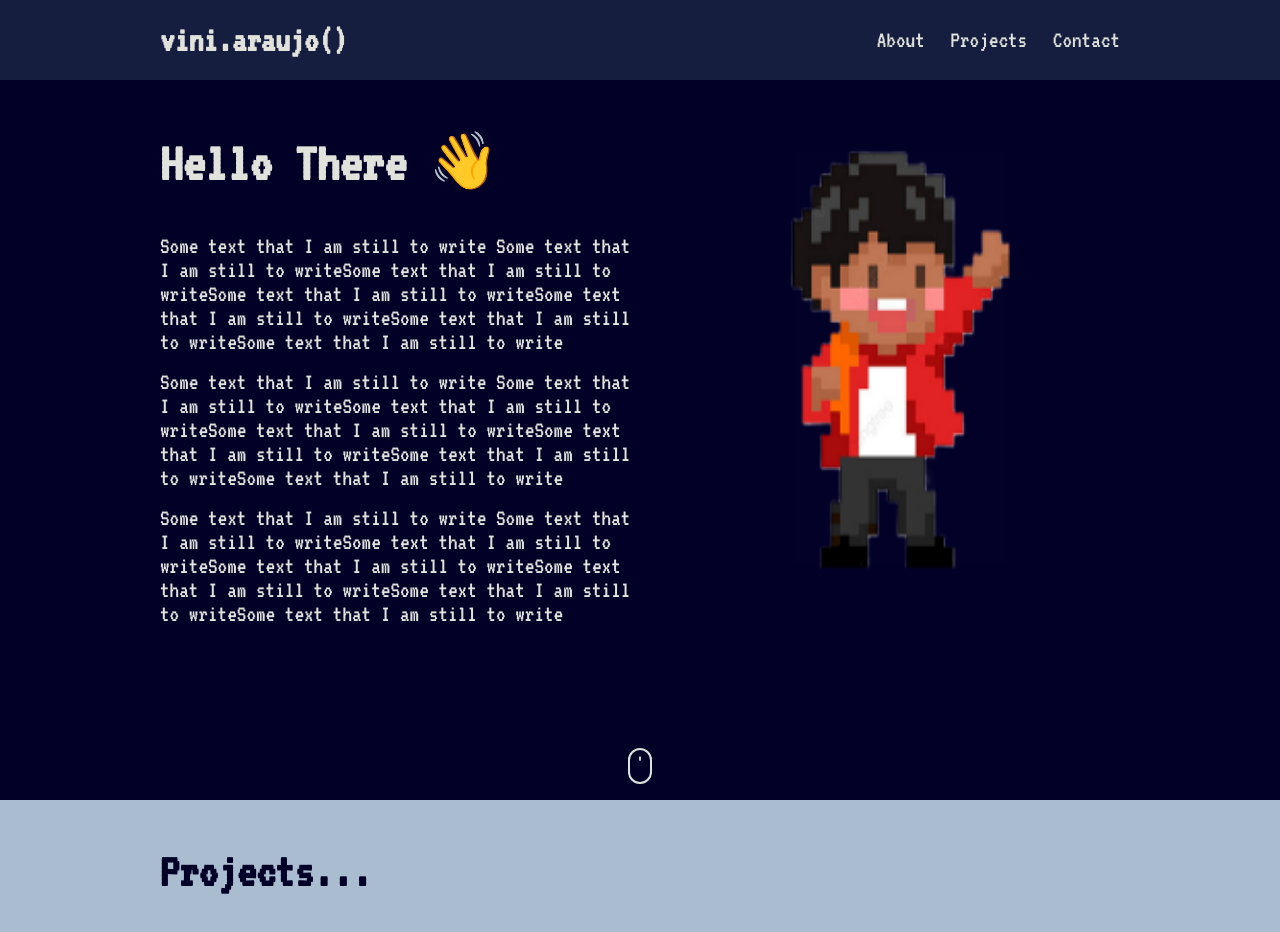
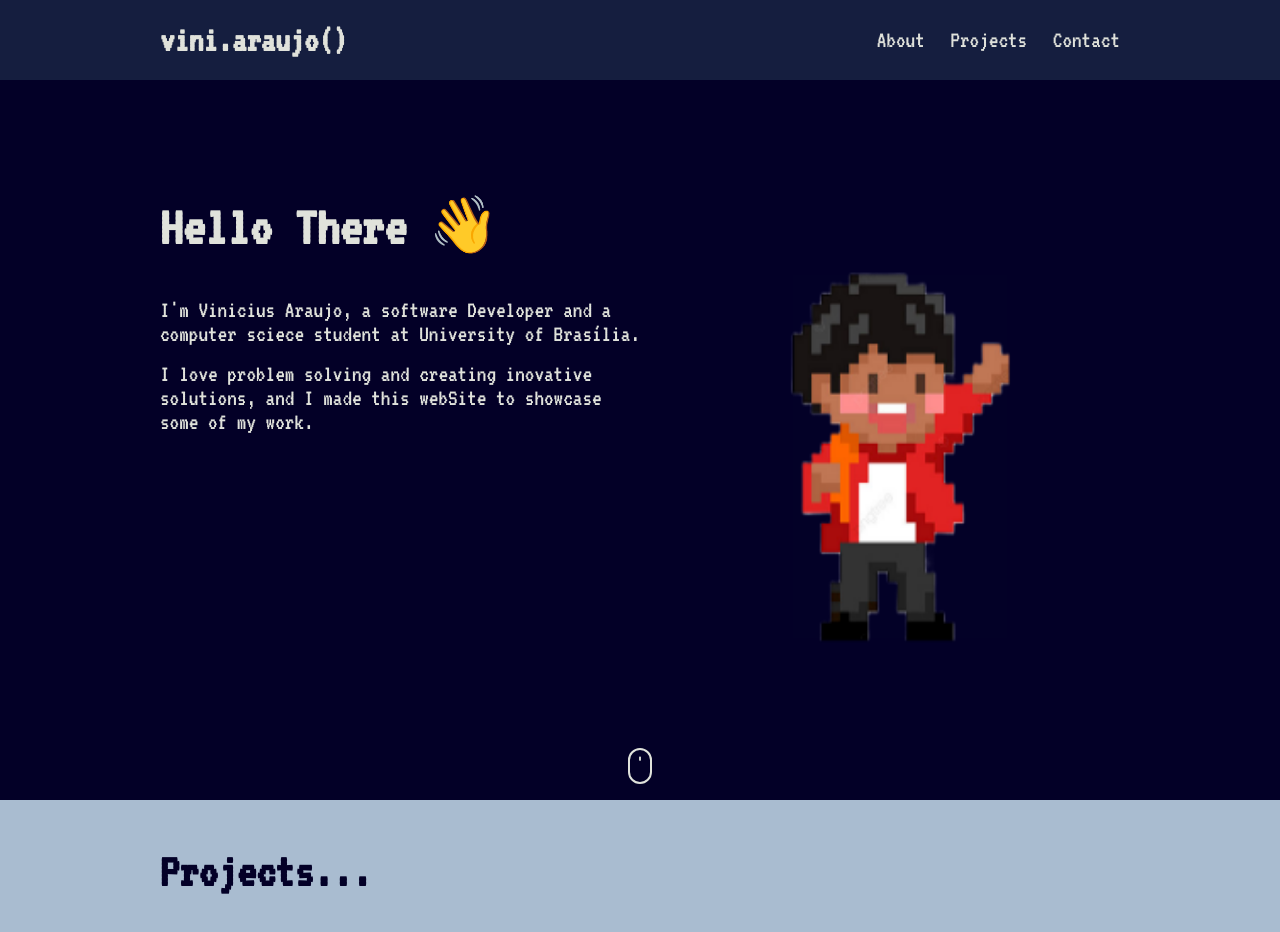
Before and after one commit to Vini-ara/devPortifolio, a React (Vite) app: page / in a window 1280 px wide. Shown: the top 932 px of the page. Built offline with nearby package versions, Linux system fonts and the light colour scheme.

Commit message:
feat: reactive styling started

```diff
--- a/src/components/header/styles.ts
+++ b/src/components/header/styles.ts
@@ -1,6 +1,10 @@
 import styled from 'styled-components';
 
-export const HeaderWrapper = styled.header`
+interface HeaderWrapperProps {
+  isVisible: boolean;
+}
+
+export const HeaderWrapper = styled.header<HeaderWrapperProps>`
   width: 100%;
   padding: 0 10rem;
   display: flex;
@@ -37,4 +41,8 @@ export const HeaderWrapper = styled.header`
       }
     }
   }
+
+  @media (max-width: 1024px) {
+    padding: 0 5rem;
+  }
 `
--- a/src/components/sections/about/index.tsx
+++ b/src/components/sections/about/index.tsx
@@ -1,5 +1,5 @@
 import React from "react";
-import { Wrapper, ScrollDownAnimation, Content } from './styles';
+import { Wrapper, ScrollDownAnimation, Content, ImgContainer } from './styles';
 
 import webDevPNG from '../../../assets/wavingLilDude.png';
 
@@ -10,17 +10,17 @@ export const About: React.FC = () => {
         <h2>Hello There <span>&#128075;</span></h2>
 
         <p>
-          Some text that I am still to write Some text that I am still to writeSome text that I am still to writeSome text that I am still to writeSome text that I am still to writeSome text that I am still to writeSome text that I am still to write
+          I'm Vinicius Araujo, a software Developer and a computer sciece student at University of Brasília.
         </p>
+
         <p>
-          Some text that I am still to write Some text that I am still to writeSome text that I am still to writeSome text that I am still to writeSome text that I am still to writeSome text that I am still to writeSome text that I am still to write
-        </p>
-        <p>
-          Some text that I am still to write Some text that I am still to writeSome text that I am still to writeSome text that I am still to writeSome text that I am still to writeSome text that I am still to writeSome text that I am still to write
+          I love problem solving and creating inovative solutions, and I made this webSite to showcase some of my work.
         </p>
       </Content>
 
-      <img src={webDevPNG} alt="web dev illustration" />
+      <ImgContainer>
+        <img src={webDevPNG} alt="web dev illustration" />
+      </ImgContainer>
 
       <ScrollDownAnimation>
         <div className="mouse">
@@ -28,7 +28,6 @@ export const About: React.FC = () => {
           </div>
         </div>
       </ScrollDownAnimation>
-
     </Wrapper>
   )
 }
--- a/src/components/sections/about/styles.ts
+++ b/src/components/sections/about/styles.ts
@@ -52,13 +52,18 @@ export const Wrapper = styled.section`
   display: flex;
   width: 100%;
   height: 100vh;
-  padding: 8rem 10rem;
+  padding: calc(5rem + 7rem) 10rem 0;
 
-  img {
-    width 50%;
-    height: 100%;
-    animation: ${popUpAnimation} 2s ease ,${floatingAnimation} 7s 2s ease-in-out infinite;
+
+  @media (max-width: 1024px) {
+    padding: calc(5rem + 4rem) 5rem 0;
   }
+
+  @media (max-width: 768px) {
+    flex-direction: column;
+    align-items: center;
+  }
+
 `
 export const Content = styled.div`
     width: 50%;
@@ -77,6 +82,28 @@ export const Content = styled.div`
         margin-top: 1rem;
       }
     }
+
+  @media (max-width: 768px) {
+    width: 100%;
+  }
+`
+
+export const ImgContainer = styled.div`
+  width: 50%;
+  height: 100%;
+  display: flex;
+  align-items: center;
+  justify-content: center;
+
+  img {
+    width: 100%;
+    height: auto;
+    margin: auto 0;
+    aspect-ratio: 1/1;
+    animation: ${popUpAnimation} 2s ease ,${floatingAnimation} 7s 2s ease-in-out infinite;
+  }
+
+
 `
 
 export const ScrollDownAnimation = styled.div`
```
